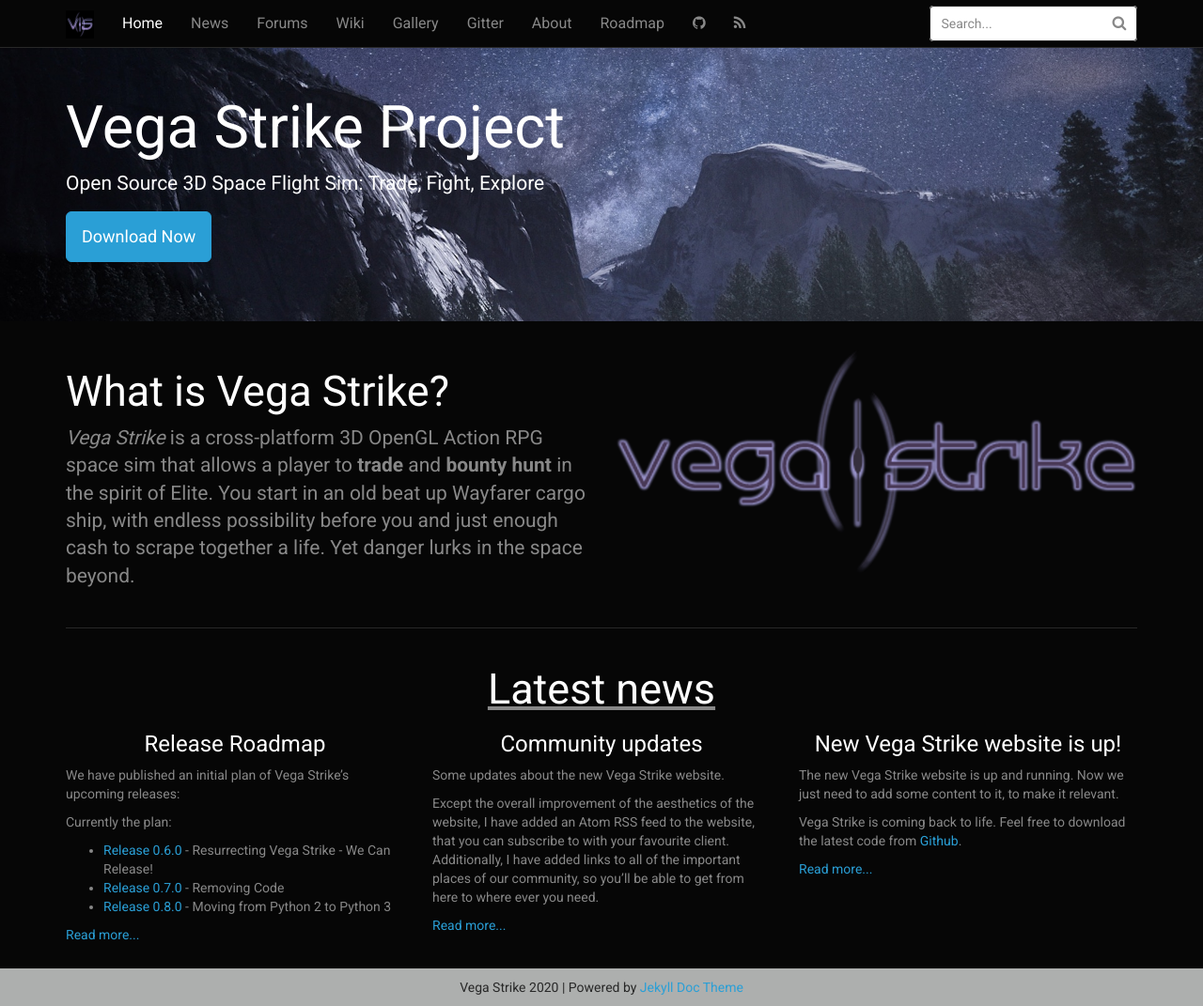
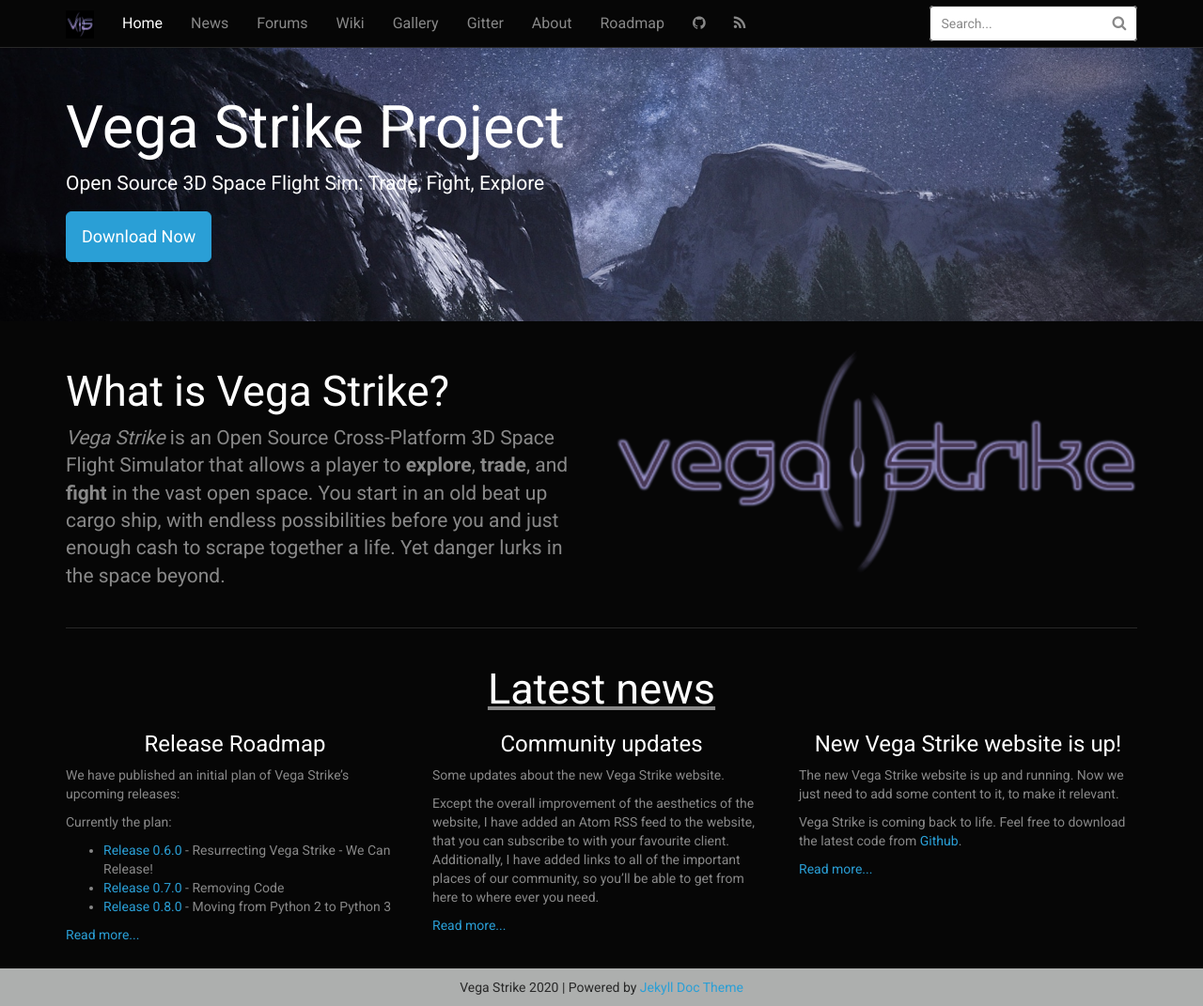
Before and after one commit to vegastrike/vegastrike.github.io, a Jekyll site: the page built from index.html, in a window 1280 px wide and 1071 px high. Shown: the whole window at 94% size. Built offline with Jekyll 4.4.1, drawn with Linux system fonts in a browser that asks for light colours.

Commit message:
Changed slightly the description on the index page

```diff
--- a/index.html
+++ b/index.html
@@ -14,11 +14,12 @@
         <div class="col-md-6">
             <h2 class="header-light regular-pad">What is Vega Strike?</h2>
               <p class="lead">
-              <i>Vega Strike</i> is a cross-platform 3D OpenGL Action RPG space sim that
-              allows a player to <b>trade</b> and <b>bounty hunt</b> in the spirit of Elite. You start
-              in an old beat up Wayfarer cargo ship, with endless possibility before
-              you and just enough cash to scrape together a life. Yet danger lurks in
-              the space beyond.
+                  <i>Vega Strike</i> is an Open Source Cross-Platform 3D Space Flight Simulator
+                  that allows a player to <b>explore</b>, <b>trade</b>, and <b>fight</b> in the
+                  vast open space.
+                  You start in an old beat up cargo ship, with endless possibilities before
+                  you and just enough cash to scrape together a life.
+                  Yet danger lurks in the space beyond.
               </p>
         </div>
         <div class="col-md-6 text-center">
```
